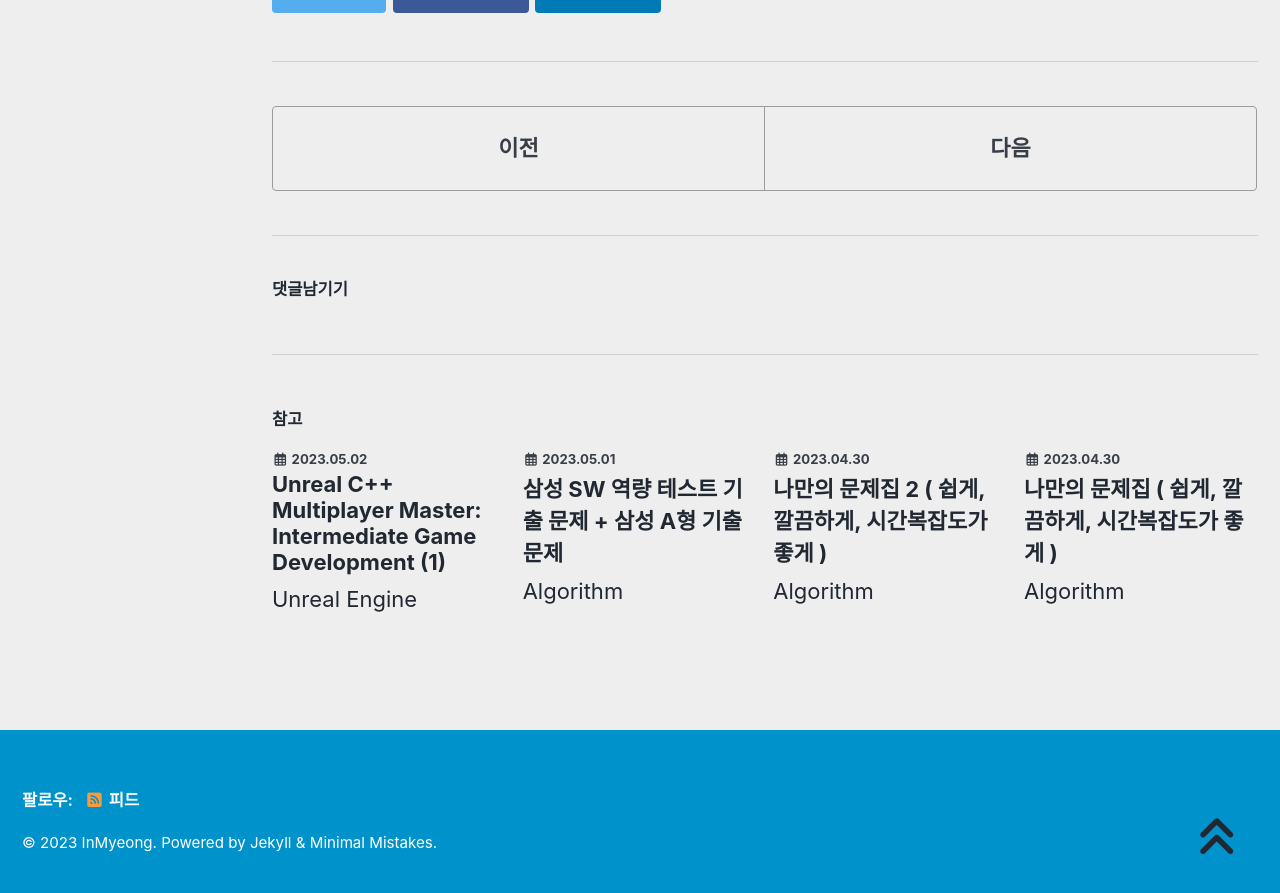
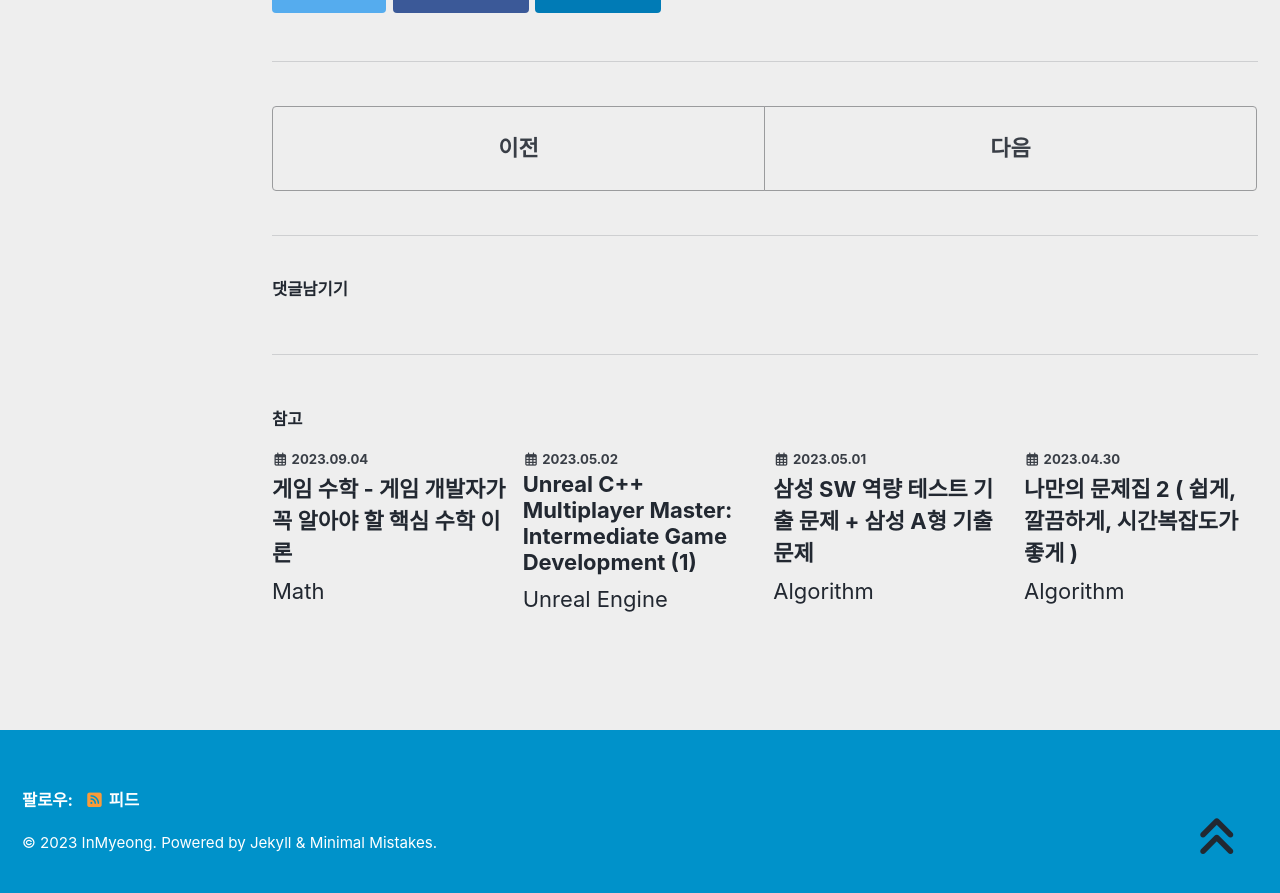
Before and after one commit to devMyeong/devMyeong.github.io, a Jekyll site: the page built from _posts/liberalArts/development/2021-08-27-노마드코더-클론코딩.md, in a window 1280 px wide and 900 px high, scrolled down 1479 px. Shown: the top 893 px of the window. Built offline with Jekyll 4.4.1, drawn with Linux system fonts in a browser that asks for light colours; cached includes are drawn as plain includes; nearby versions of some CDN libraries; some web fonts are replaced; comment, search, counter and statistics services are not loaded; part of the change alters nothing that is shown.

Commit message:
Chore : 수정

```diff
--- a/_posts/math/2021-08-02-math-lee.md
+++ b/_posts/math/2021-08-02-math-lee.md
@@ -1,5 +1,5 @@
 ---
-title:  "게임 수학의 이해"
+title:  "게임 수학 - 게임 개발자가 꼭 알아야 할 핵심 수학 이론"
 
 categories:
   - Math
@@ -11,42 +11,21 @@ comments: true
 toc: true
 toc_sticky: true
 
-date: 2021-08-02
-last_modified_at: 2021-08-02
+date: 2023-09-04
+last_modified_at: 2023-09-04
 ---
 
-## Chapter 01 공간의 수학 : 게임 수학의 개요
-- 공간에 대한 수학, <u>벡터</u> 공간, 수학에서 이야기 하는 벡터의 정의는 벡터 공간의 원소 이며 스칼라는 체 집합의 원소를 의미한다
-- 물체에 대한 수학
-- 회전에 대한 수학
-- <u>선형 변환</u>이란? 선형성을 가진 변환
+## Chapter 03 각도와 원에 대한 소개
 
-![pipe](https://user-images.githubusercontent.com/80055816/127820638-b55b9e24-6c3e-4633-974b-1ce8941af14f.png){: width="70%" height="70%"}{: .align-center}
+### 03-45 각도와 원에 대한 소개
+- 원과 이에 대한 기본적인 용어를 다룰 예정이다
 
-- <u>행렬</u>이란? 선형 변환을 수행하는 도구
-- 스스로 행렬을 설계할 수 있도록 기본 원리를 이해하는 것이 중요하다
-- 평면의 방정식인 `ax + by + cz + d = 0` 을 활용하면 공간안에 자신의 영역을 구축할 수 있다
-- 절두체란? 여섯개의 평면으로 구성되어 있으며 보이는 물체만 걸러내서 렌더링 할 수 있는 수학적 메커니즘 제공
+### 03-46 원
+- 원을 그리고 원에 대한 중요한 용어 5가지를 표시해보면? ( 03 : 28 )
 
 <br>
 
-## Chapter 02 물체의 수학 I : 이동의 구현 원리
-- 벡터 공간은 어떤 대상의 성질을 표현하는데 사용되는 데이터
-- 수학의 벡터는 게임을 구현하기 위해 점 또는 (이동)벡터 중 하나로 사용된다
-- 게임은 벡터 공간을 물체를 표현하는 공간 = 아핀공간 과 이동을 위한 공간 으로 분리해 관리한다
-- 벡터 공간의 부분 공간인 아핀 공간에 속한 벡터, 점
-- 벡터 공간의 다른 부분 공간인 이동을 위한 공간에 속한 벡터, 벡터 또는 이동 벡터
-- 수학적 벡터는 벡터 공간의 원소이며 물리적 벡터는 크기와 방향을 가진 대상이다, 이동 벡터는 물리적 벡터에 해당한다
-- 게임은 벡터 공간을 물체를 표현하는 공간과 이동을 위한 공간으로 분리해 관리한다
-- 게임 공간 = 월드 공간 이며 움직이지 않는다
-- 물체의 공간 = 로컬 공간 이며 물체는 아핀공간의 점들로 구성되어 있다
-- 정리하면 4차원 공간을 생성하고, 3차원 공간으로 대상을 표현하며 확장한 1차원 공간으로 이동을 구현한다 또한 벡터는 용도에 따라서 물체를 구성하는데 사용하는 점, 물체를 이동하는데 사용하는 (이동)벡터로 나누어진다
-
-<br>
-
-## Chapter 03 Copyright
-
-[ 이득우 선생님 게임 수학의 이해 ](https://www.youtube.com/watch?v=WnZIgKYfY6w&list=PLMcHQUYJZc72MRDilqgikWBFo-Fx4l8bF&index=1/)
+## Chapter 04 벡터와 행렬
 
 <br>
 
```
